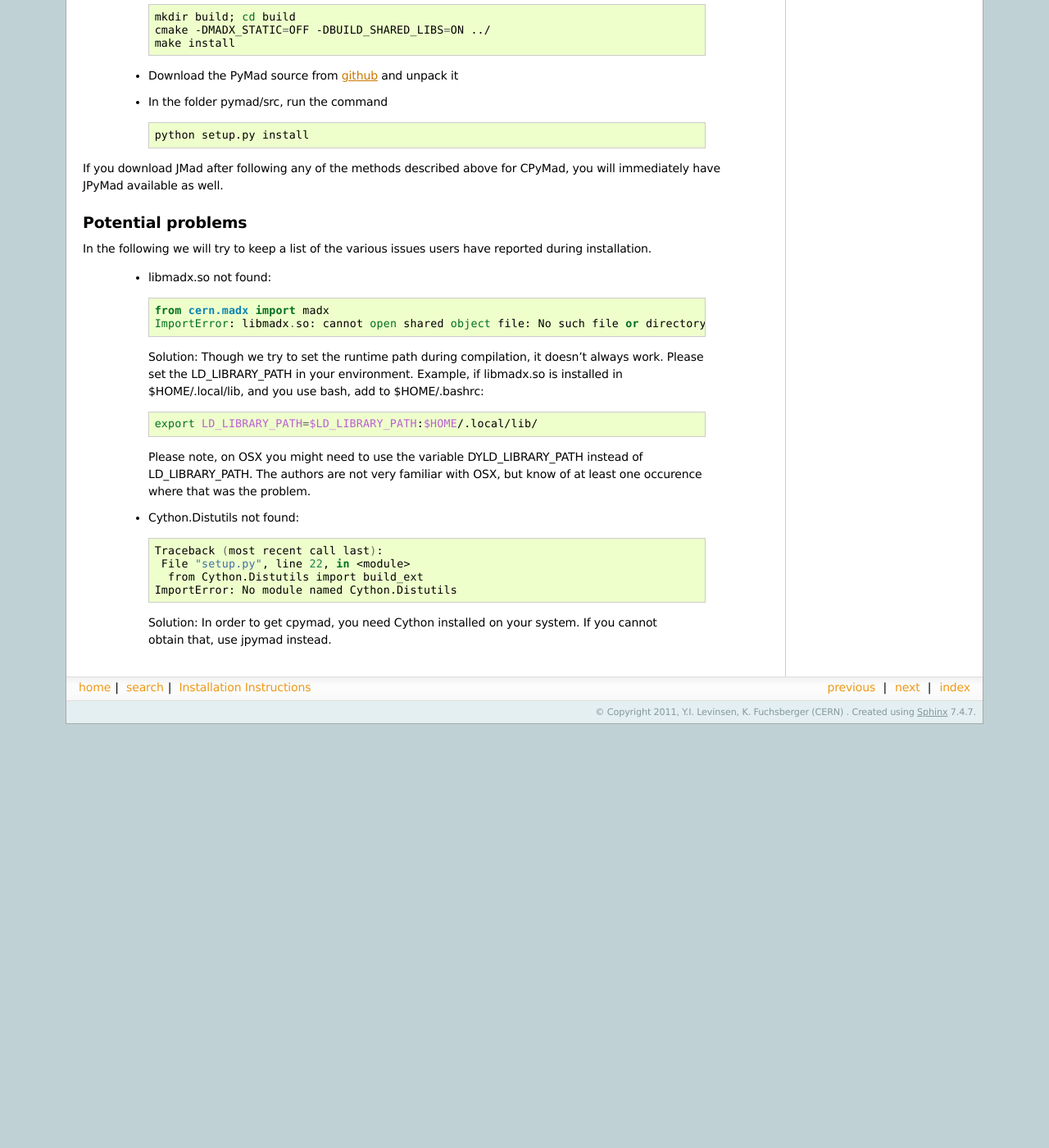
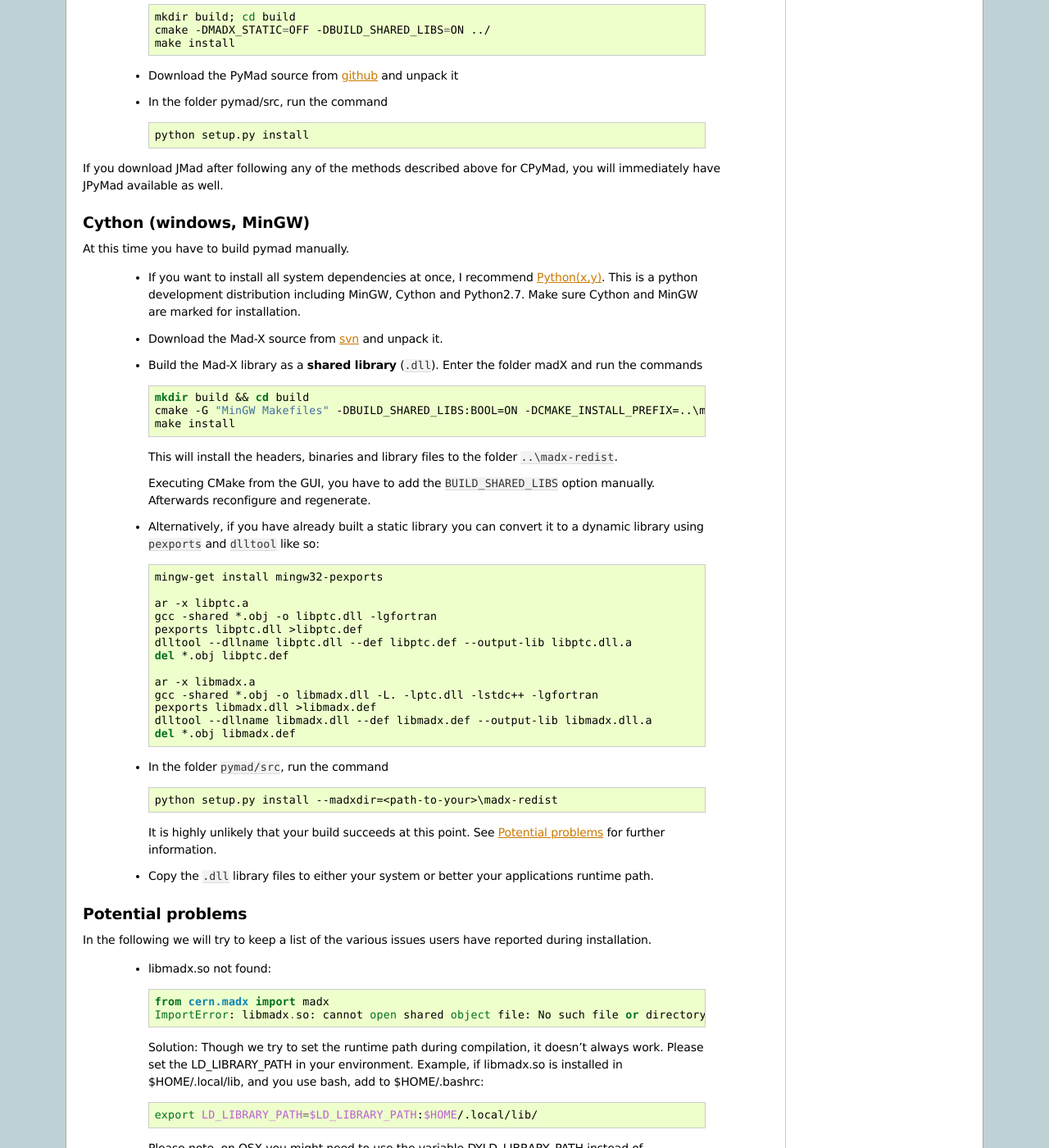
Before and after one commit to hibtc/cpymad, a Sphinx documentation site: the page built from doc/installation/index.rst, in a window 1280 px wide and 1400 px high, scrolled down 969 px. Shown: the whole window at 82% size. Built offline with Sphinx 7.4.7, drawn with Linux system fonts in a browser that asks for light colours; formulas are drawn with MathJax 3; before the commit the page ends 1852 px from its top, so only the background shows below that; some of the changed text lies outside the part shown.

Commit message:
Add platform specific installation instructions: MinGW

```diff
--- a/doc/installation/index.rst
+++ b/doc/installation/index.rst
@@ -64,6 +64,66 @@
 you will immediately have JPyMad available as well.
 
 
+Cython (windows, MinGW)
+-----------------------
+
+At this time you have to build pymad manually.
+
+    * If you want to install all system dependencies at once, I recommend `Python(x,y) <https://code.google.com/p/pythonxy/>`_. This is a python development distribution including MinGW, Cython and Python2.7. Make sure Cython and MinGW are marked for installation.
+
+    * Download the Mad-X source from
+      `svn <http://svnweb.cern.ch/world/wsvn/madx/trunk/madX/?op=dl&rev=0&isdir=1>`_
+      and unpack it.
+
+    * Build the Mad-X library as a **shared library** (``.dll``).
+      Enter the folder madX and run the commands
+
+      .. code-block:: bat
+
+          mkdir build && cd build
+          cmake -G "MinGW Makefiles" -DBUILD_SHARED_LIBS:BOOL=ON -DCMAKE_INSTALL_PREFIX=..\madx-redist ..\
+          make install
+
+      This will install the headers, binaries and library files to the folder ``..\madx-redist``.
+
+      Executing CMake from the GUI, you have to add the ``BUILD_SHARED_LIBS`` option manually. Afterwards reconfigure and regenerate.
+
+
+    * Alternatively, if you have already built a static library you can convert it to a dynamic library using ``pexports`` and ``dlltool`` like so:
+
+      .. code-block:: bat
+
+          mingw-get install mingw32-pexports
+
+          ar -x libptc.a
+          gcc -shared *.obj -o libptc.dll -lgfortran
+          pexports libptc.dll >libptc.def
+          dlltool --dllname libptc.dll --def libptc.def --output-lib libptc.dll.a
+          del *.obj libptc.def
+
+          ar -x libmadx.a
+          gcc -shared *.obj -o libmadx.dll -L. -lptc.dll -lstdc++ -lgfortran
+          pexports libmadx.dll >libmadx.def
+          dlltool --dllname libmadx.dll --def libmadx.def --output-lib libmadx.dll.a
+          del *.obj libmadx.def
+
+
+    * In the folder ``pymad/src``, run the command
+
+      .. code-block:: bat
+
+          python setup.py install --madxdir=<path-to-your>\madx-redist
+
+      It is highly unlikely that your build succeeds at this point. See :ref:`potential-problems` for further information.
+
+
+    * Copy the ``.dll`` library files to either your system or better your applications runtime path.
+
+
+
+
+.. _potential-problems:
+
 Potential problems
 ------------------
 
@@ -98,3 +158,41 @@
 
      Solution:
      In order to get cpymad, you need Cython installed on your system. If you cannot obtain that, use jpymad instead.
+
+    * Cannot find find -lpthread:
+
+      Occurs:
+      When linking libmadx with the ``-DMADX_STATIC:BOOL=ON`` cmake option specified.
+
+      Reason:
+      A static version of pthreads is not installed by default.
+
+      Solution:
+      Download a `prebuilt version of the library <http://www.sourceware.org/pthreads-win32/>`_. You need the file ``libpthreadGC2.a``. Copy it to ``C:\MinGW32-xy\lib\libpthread.a``.
+
+    * Unable to find vcvarsall.bat:
+
+      Occurs:
+      While building ``python setup.py install``.
+
+      Reason:
+      distutils is not configured to use MinGW.
+
+      Solution:
+      Add the following lines to ``C:\Python27\Lib\distutils\distutils.cfg``
+
+      .. code-block:: python
+
+        [build]
+        compiler=mingw32
+
+
+      If you do not want to modify your python system configuration you can specify the compiler on the command line:
+
+      .. code-block:: bat
+
+        python setup.py build --madxdir=<path-to-your>\madx-redist --compiler=mingw32
+        python setup.py install --madxdir=<path-to-your>\madx-redist
+
+
+      See also `this question on stackoverflow <http://stackoverflow.com/questions/2817869/error-unable-to-find-vcvarsall-bat>`_.
```
Also changed, not shown: other parts of doc/installation/index.rst (+2 -2 lines).
